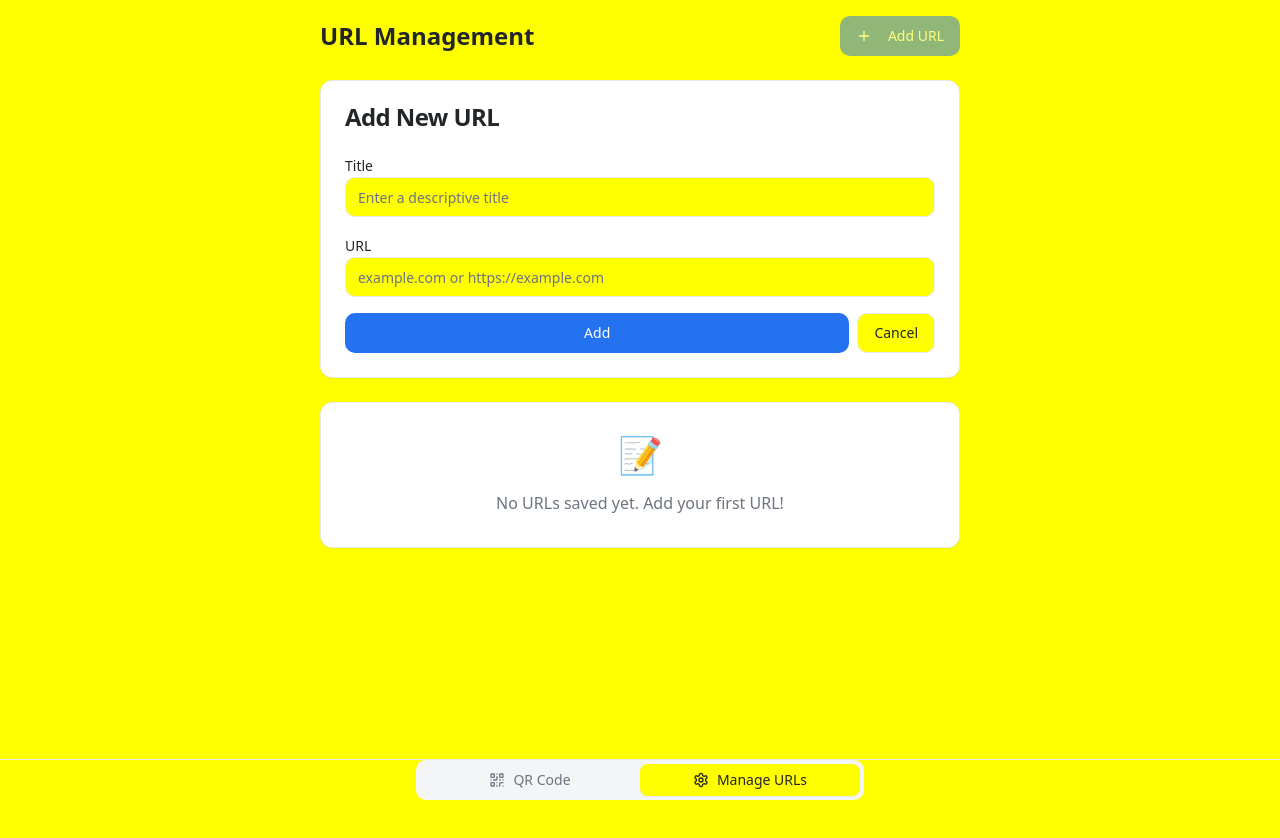
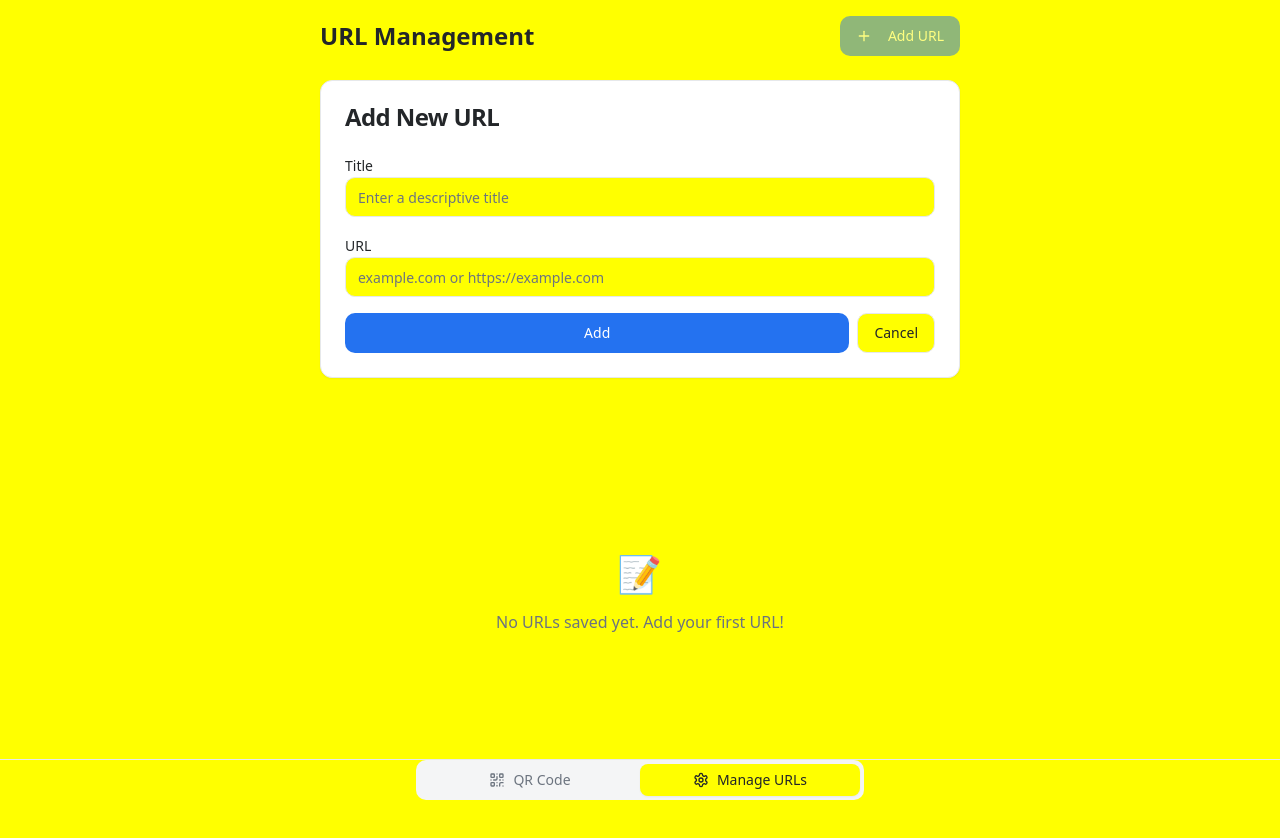
Before and after one commit to fasoulas/link-to-code-mobile, a React (Vite) app: page / in a window 1280 px wide. Both pictures are taken after a click on the button "Add URL". Shown: the top 838 px of the page. Before the commit the page ends 800 px from the top, so only its background shows below. Built offline with nearby package versions, Linux system fonts and the light colour scheme.

Commit message:
Center "No URLs saved" prompt
Center the "No URLs saved" prompt vertically on the screen.

```diff
--- a/src/components/UrlManagement.tsx
+++ b/src/components/UrlManagement.tsx
@@ -150,12 +150,12 @@ export function UrlManagement({
 
       <div className="space-y-3">
         {urls.length === 0 ? (
-          <Card>
-            <CardContent className="text-center py-8">
+          <div className="flex items-center justify-center h-96">
+            <div className="text-center">
               <div className="text-4xl mb-4">📝</div>
               <p className="text-muted-foreground">No URLs saved yet. Add your first URL!</p>
-            </CardContent>
-          </Card>
+            </div>
+          </div>
         ) : (
           urls.map((url) => (
             <Card key={url.id} className={`${url.isActive ? 'ring-2 ring-primary' : ''}`}>
```
